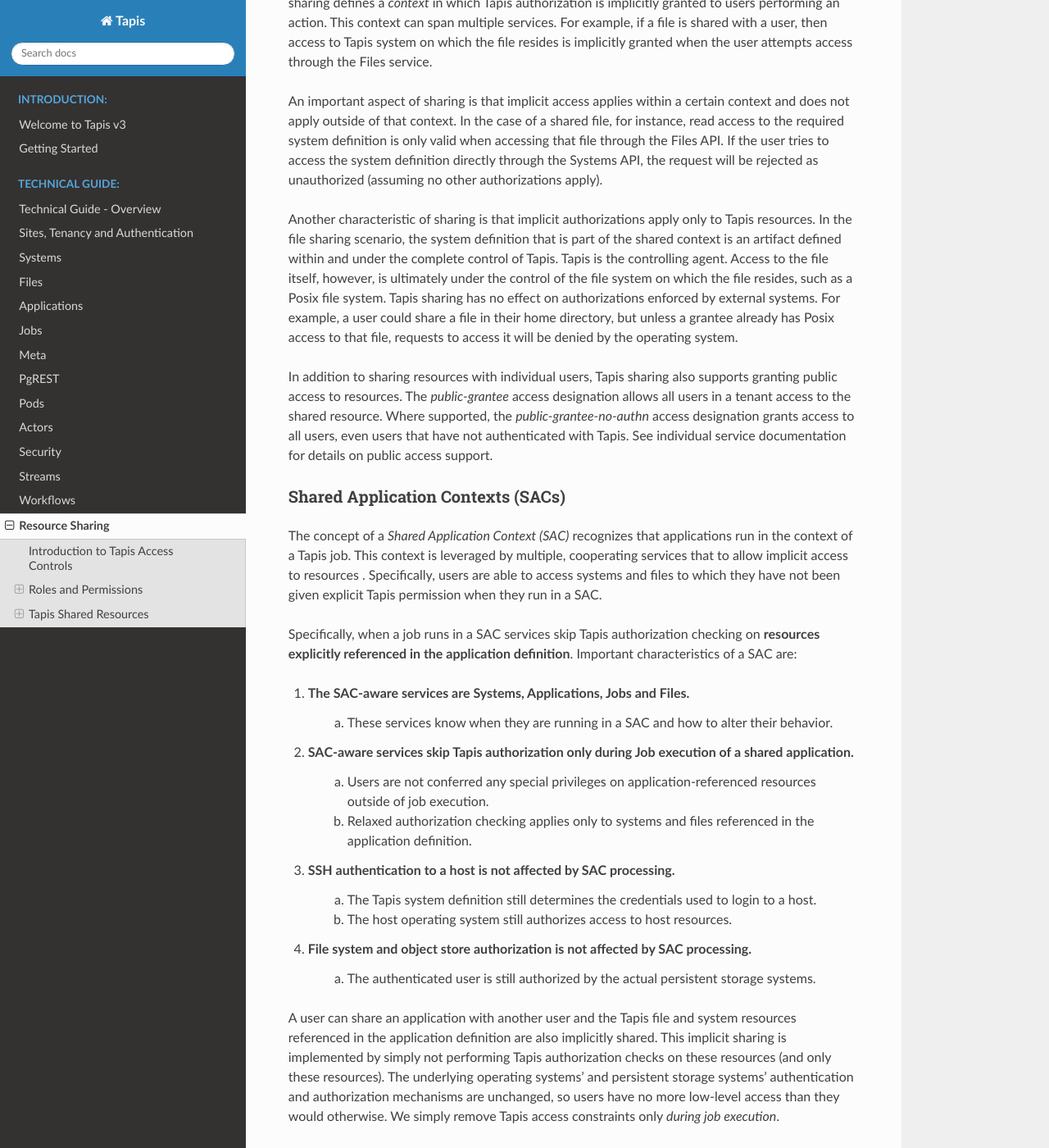
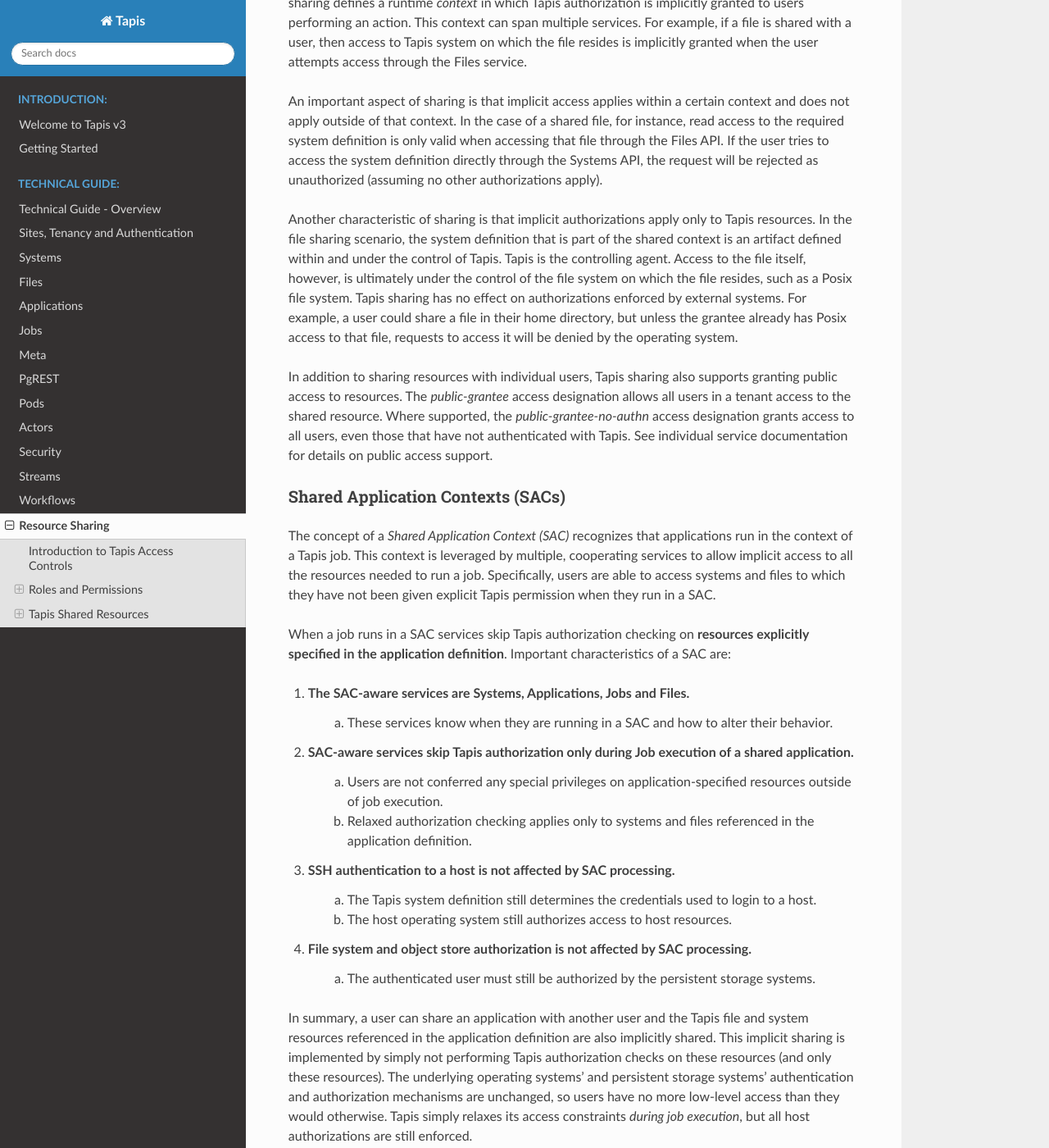
Before and after one commit to tapis-project/documentation, a Sphinx documentation site: the page built from source/technical/sharing.rst, in a window 1280 px wide and 1400 px high, scrolled down 2246 px. Shown: the whole window at 82% size. Built offline with Sphinx 7.4.7 and the Read the Docs theme 2.0.0, drawn with Linux system fonts in a browser that asks for light colours; some of the changed text lies outside the part shown.

Commit message:
final sharing edits

```diff
--- a/source/technical/sharing.rst
+++ b/source/technical/sharing.rst
@@ -31,11 +31,13 @@
 Roles and Permissions
 =====================
 
-The Security Kernel (SK) implements a distributed, role-based access control (RBAC) facility_ in which users are assigned roles that limit or allow access to resources.  At its most basic, a role is simply a named entity with an owner.  Tenant administrators can manage roles in their tenant and Tapis services can manage roles in any tenant.  Typically, services only create roles in the administrative tenant at a site_ (each site defines a restricted administrative tenant for that site).
+The Security Kernel (SK) implements a distributed, role-based access control (RBAC) facility_ in which users are assigned roles that limit or allow access to resources.  At its most basic, a role is simply a named entity with an owner.  Tenant administrators can manage roles in their tenant and Tapis services can manage roles in any tenant.  Typically, services only create roles in the administrative tenant at a site_ (each site defines a restricted administrative tenant).
 
-By assigning roles to users access to specific resources can be controlled.  Tapis supports user-based_ APIs that check if a user has a certain role.  Service and other software that performs these checks determines what membership or non-membership in a role means.
+Access to specific resources is controlled by assigning roles to users.  Tapis supports user-based_ APIs that check if a user has a certain role.  Services and other software that perform these checks are free to determine what membership in a role means.
 
-To make managing user authorizations more flexible and convenient, a role can contain zero or more other roles.  The contained role is the *child* of the containing role.  A child role can have any number of *parents*, that is, be contained in any number of other roles.  When checking whether a user has been assigned a particular role, SK APIs check whether the user has that role directly or any of its parent roles.  When a user is assigned a role, the user is also implicitly assigned all the children of that role.
+To make managing user authorizations more flexible and convenient, a role can contain zero or more other roles.  A contained role is the *child* of the containing role.  A child role can have any number of *parents*, that is, be contained in any number of other roles.  Roles form a forest of directed acyclic graphs.
+
+When checking whether a user has been assigned a particular role, SK APIs check whether the user has been assigned that role or any of its parent roles.  When a user is assigned a role, the user is also implicitly assigned all the children of that role.
 
 In addition, roles can contain *permissions*, which are case-sensitive strings that follow the format defined by Apache Shiro_.  The permission-creation_ API adds a permission to a role. The permission-checking_ API takes a required permission and determines if a user has a matching permission in any of its roles.
 
@@ -87,7 +89,7 @@
 Tapis Shared Resources
 ======================
 
-The roles and permissions discussed in the last section allow fine-grained authorization to Tapis resources, such as to systems or applications.  Although the semantics of a role or permission can authorize access to multiple resources of the same type, they cannot easily authorize access to all the resources encountered in a complex workflow such as job execution.  To get a deeper understanding of the challenge, let's look at the authorizations needed to run a job.  As job progresses, these Tapis authorizations are needed:
+The roles and permissions discussed in the last section allow fine-grained authorization to Tapis resources, such as to systems or applications.  Although the semantics of a role or permission can authorize access to multiple resources of the same type, they cannot easily authorize access to all the resources encountered in a complex workflow such as job execution.  To get a deeper understanding of the challenge, consider the authorizations needed to run a job:
 
 #. Read access to the application definition.
 #. Read access to the execution system definition.
@@ -97,35 +99,35 @@
 #. Read access to the job's archive system definition.
 #. Write access to the job's archive system's archive path.
 
-If a user simply wants to share an application with another user so that the latter can execute the application, many individual role or permission grants would have to be in place across multiple services.
+If a user simply wants to share an application with another user so that the latter can execute it, many individual role or permission grants would have to be put in place across multiple services.
 
-To solve this problem, *Tapis sharing* grants access to all resources needed to perform an action.  Tapis sharing defines a *context* in which Tapis authorization is implicitly granted to users performing an action.  This context can span multiple services.  For example, if a file is shared with a user, then access to Tapis system on which the file resides is implicitly granted when the user attempts access through the Files service.
+To solve this problem, *Tapis sharing* grants access to all resources needed to perform an *action*.  Tapis sharing defines a runtime *context* in which Tapis authorization is implicitly granted to users performing an action.  This context can span multiple services.  For example, if a file is shared with a user, then access to Tapis system on which the file resides is implicitly granted when the user attempts access through the Files service.
 
 An important aspect of sharing is that implicit access applies within a certain context and does not apply outside of that context.  In the case of a shared file, for instance, read access to the required system definition is only valid when accessing that file through the Files API.  If the user tries to access the system definition directly through the Systems API, the request will be rejected as unauthorized (assuming no other authorizations apply).
 
-Another characteristic of sharing is that implicit authorizations apply only to Tapis resources.  In the file sharing scenario, the system definition that is part of the shared context is an artifact defined within and under the complete control of Tapis.  Tapis is the controlling agent.  Access to the file itself, however, is ultimately under the control of the file system on which the file resides, such as a Posix file system.  Tapis sharing has no effect on authorizations enforced by external systems.  For example, a user could share a file in their home directory, but unless a grantee already has Posix access to that file, requests to access it will be denied by the operating system.
+Another characteristic of sharing is that implicit authorizations apply only to Tapis resources.  In the file sharing scenario, the system definition that is part of the shared context is an artifact defined within and under the control of Tapis.  Tapis is the controlling agent.  Access to the file itself, however, is ultimately under the control of the file system on which the file resides, such as a Posix file system.  Tapis sharing has no effect on authorizations enforced by external systems.  For example, a user could share a file in their home directory, but unless the grantee already has Posix access to that file, requests to access it will be denied by the operating system.
 
-In addition to sharing resources with individual users, Tapis sharing also supports granting public access to resources.  The *public-grantee* access designation allows all users in a tenant access to the shared resource.  Where supported, the *public-grantee-no-authn* access designation grants access to all users, even users that have not authenticated with Tapis.  See individual service documentation for details on public access support.
+In addition to sharing resources with individual users, Tapis sharing also supports granting public access to resources.  The *public-grantee* access designation allows all users in a tenant access to the shared resource.  Where supported, the *public-grantee-no-authn* access designation grants access to all users, even those that have not authenticated with Tapis.  See individual service documentation for details on public access support.
 
 Shared Application Contexts (SACs)
 ----------------------------------
 
-The concept of a *Shared Application Context (SAC)* recognizes that applications run in the context of a Tapis job.  This context is leveraged by multiple, cooperating services that to allow implicit access to resources .  Specifically, users are able to access systems and files to which they have not been given explicit Tapis permission when they run in a SAC.
+The concept of a *Shared Application Context (SAC)* recognizes that applications run in the context of a Tapis job.  This context is leveraged by multiple, cooperating services to allow implicit access to all the resources needed to run a job.  Specifically, users are able to access systems and files to which they have not been given explicit Tapis permission when they run in a SAC.
 
-Specifically, when a job runs in a SAC services skip Tapis authorization checking on **resources explicitly referenced in the application definition**.  Important characteristics of a SAC are:
+When a job runs in a SAC services skip Tapis authorization checking on **resources explicitly specified in the application definition**.  Important characteristics of a SAC are:
 
 1. The SAC-aware services are Systems, Applications, Jobs and Files.
     a) These services know when they are running in a SAC and how to alter their behavior.
 2. SAC-aware services skip Tapis authorization only during Job execution of a shared application.
-    a) Users are not conferred any special privileges on application-referenced resources outside of job execution.
+    a) Users are not conferred any special privileges on application-specified resources outside of job execution.
     b) Relaxed authorization checking applies only to systems and files referenced in the application definition.
 3. SSH authentication to a host is not affected by SAC processing.
     a) The Tapis system definition still determines the credentials used to login to a host.
     b) The host operating system still authorizes access to host resources.
 4. File system and object store authorization is not affected by SAC processing.
-    a) The authenticated user is still authorized by the actual persistent storage systems.
+    a) The authenticated user must still be authorized by the persistent storage systems.
 
-A user can share an application with another user and the Tapis file and system resources referenced in the application definition are also implicitly shared.  This implicit sharing is implemented by simply not performing Tapis authorization checks on these resources (and only these resources).  The underlying operating systems' and persistent storage systems' authentication and authorization mechanisms are unchanged, so users have no more low-level access than they would otherwise.  We simply remove Tapis access constraints only *during job execution*.
+In summary, a user can share an application with another user and the Tapis file and system resources referenced in the application definition are also implicitly shared.  This implicit sharing is implemented by simply not performing Tapis authorization checks on these resources (and only these resources).  The underlying operating systems' and persistent storage systems' authentication and authorization mechanisms are unchanged, so users have no more low-level access than they would otherwise.  Tapis simply relaxes its access constraints *during job execution*, but all host authorizations are still enforced.
 
 SAC-Eligible Attributes
 ^^^^^^^^^^^^^^^^^^^^^^^
```
Also changed, not shown: other parts of source/technical/sharing.rst (+3 -3 lines).
